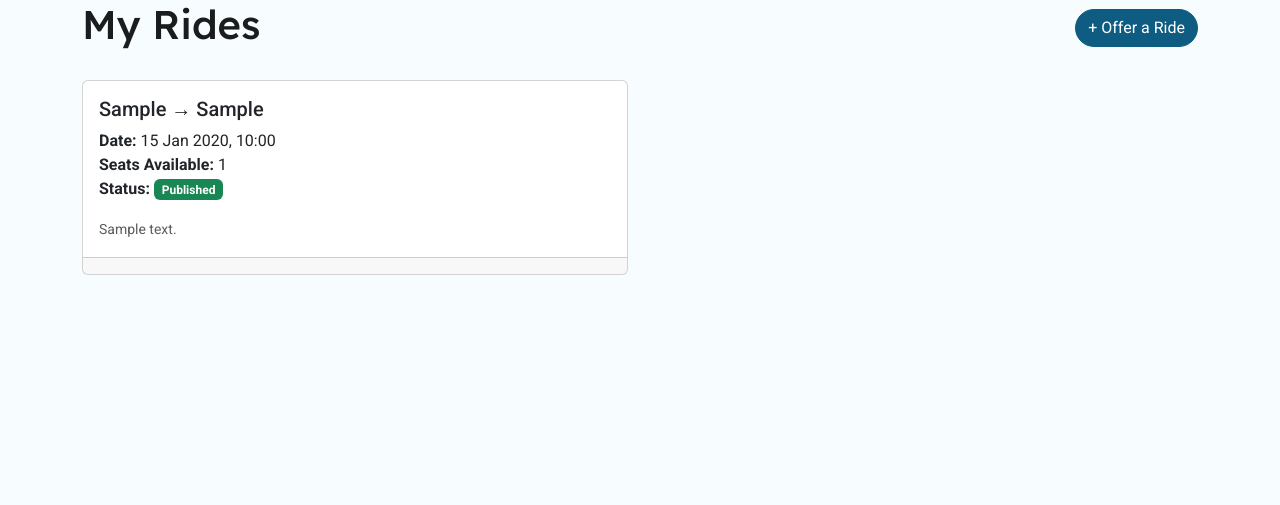
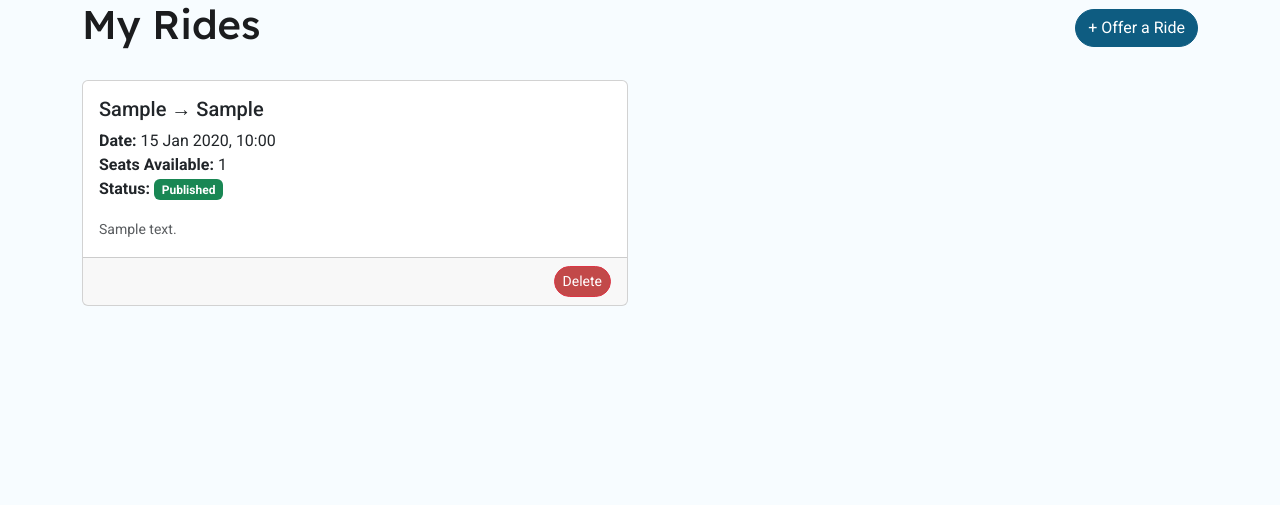
Before and after one commit to wouter-codes/scoot, a Django app: page /my-rides/ in a window 1280 px wide. Shown: the part 228-733 px from the top of the page. Run offline with Django 5.2, Linux system fonts and the light colour scheme; a user stored in the database is signed in; tables that the repository leaves empty hold one stand-in row (values such as "Sample post"); one stand-in notice (Sample message) is shown; some libraries are stand-ins or nearby versions; some web fonts are replaced.

Commit message:
Implement delete ride functionality with confirmation modal and update styles

```diff
--- a/rides/templates/rides/my_rides.html
+++ b/rides/templates/rides/my_rides.html
@@ -28,8 +28,23 @@
                                 <p class="card-text"><small class="text-muted">{{ ride.pickup_notes }}</small></p>
                                 {% endif %}
                             </div>
-                            <div class="card-footer">
-                                <!-- Edit and Delete buttons will be added in Stories #8 and #9 -->
+                            <div class="card-footer d-flex justify-content-end gap-2">
+                                <!-- Edit button -->
+
+                                <!-- Delete button -->
+                                 {% comment %} <form action="{% url 'delete_ride' ride.id %}" method="post" style="display:inline;">
+                                        {% csrf_token %}
+                                        <button type="submit" class="btn btn-danger btn-sm"
+                                            onclick="return confirm('Are you sure you want to delete this ride?');">
+                                            Delete
+                                        </button>
+                                </form> {% endcomment %}
+                                <button type="button" class="btn btn-danger btn-sm"
+                                    data-bs-toggle="modal"
+                                    data-bs-target="#deleteModal"
+                                    data-delete-url="{% url 'delete_ride' ride.id %}">
+                                    Delete
+                                </button>
                             </div>
                         </div>
                     </div>
--- a/rides/urls.py
+++ b/rides/urls.py
@@ -4,6 +4,7 @@ from . import views # import views.py from the current directory
 urlpatterns = [
     path('', views.search_rides, name='search_rides'),
     path('create-ride/', views.create_ride, name='create_ride'),
+    path('rides/<int:ride_id>/delete/', views.delete_ride, name='delete_ride'),
     path('my-rides/', views.my_rides, name='my_rides'),
     path('rides/<int:ride_id>/request/', views.request_ride, name='request_ride'),
     path('booking/<int:request_id>/confirmation/', views.ride_request_confirmation, name='ride_request_confirmation'),
--- a/rides/views.py
+++ b/rides/views.py
@@ -126,6 +126,16 @@ def create_ride(request):
 
     return render(request, 'rides/create_ride.html', {'form': form})
 
+@login_required(login_url='account_signup')
+def delete_ride(request, ride_id):
+    """Allow ride creator to delete their ride listing."""
+    ride = get_object_or_404(Rides, id=ride_id)
+    if ride.driver == request.user:
+        ride.delete()
+        messages.add_message(request, messages.SUCCESS, 'Ride deleted successfully!')
+    else:
+        messages.add_message(request, messages.ERROR, 'You can only delete your own rides!')
+    return redirect('my_rides')
 
 @login_required(login_url='account_signup')
 def my_rides(request):
--- a/static/css/style.css
+++ b/static/css/style.css
@@ -105,6 +105,12 @@ select:focus {
     min-width: 33%;
 }
 
+/* MY RIDES */
+/* Delete buttons styling */
+.btn-danger {
+    background-color: #c24949;
+}
+
 /* Back link styling */
 .text-decoration-none {
     color: var(--background-color-tertiary);
--- a/static/js/script.js
+++ b/static/js/script.js
@@ -0,0 +1,15 @@
+// JavaScript to handle the delete confirmation modal
+document.addEventListener("DOMContentLoaded", function () {
+    handleDeleteModal();
+});
+
+function handleDeleteModal() {
+    const deleteModal = document.getElementById("deleteModal");
+    if (!deleteModal) return;
+    deleteModal.addEventListener("show.bs.modal", function (event) {
+        const button = event.relatedTarget;
+        const deleteUrl = button.getAttribute("data-delete-url");
+        const form = document.getElementById("deleteRideForm");
+        form.action = deleteUrl;
+    });
+}
--- a/templates/base.html
+++ b/templates/base.html
@@ -149,7 +149,7 @@
             {% if messages %}
             <div class="container mt-3">
                 {% for message in messages %}
-                <div class="alert alert-{{ message.tags }} alert-dismissible fade show" role="alert">
+                <div class="alert {{ message.tags }} alert-dismissible fade show" role="alert">
                     {{ message }}
                     <button type="button" class="btn-close" data-bs-dismiss="alert" aria-label="Close"></button>
                 </div>
@@ -214,6 +214,28 @@
             </div>
         </footer>
 
+        <!-- Delete Confirmation Modal -->
+        <div class="modal fade" id="deleteModal" tabindex="-1" aria-labelledby="deleteModalLabel" aria-hidden="true">
+        <div class="modal-dialog">
+            <div class="modal-content">
+            <form id="deleteRideForm" method="post">
+                {% csrf_token %}
+                <div class="modal-header">
+                <h5 class="modal-title" id="deleteModalLabel">Confirm Delete</h5>
+                <button type="button" class="btn-close" data-bs-dismiss="modal" aria-label="Close"></button>
+                </div>
+                <div class="modal-body">
+                Are you sure you want to delete this ride?
+                </div>
+                <div class="modal-footer">
+                <button type="button" class="btn btn-secondary" data-bs-dismiss="modal">Cancel</button>
+                <button type="submit" class="btn btn-danger">Delete</button>
+                </div>
+            </form>
+            </div>
+        </div>
+        </div>
+
         <!-- Font Awesome CSS -->
         <script
             src="https://kit.fontawesome.com/2e6f8ddc3b.js"
```
Also changed, not shown: config/settings.py (+9 -0 lines).
